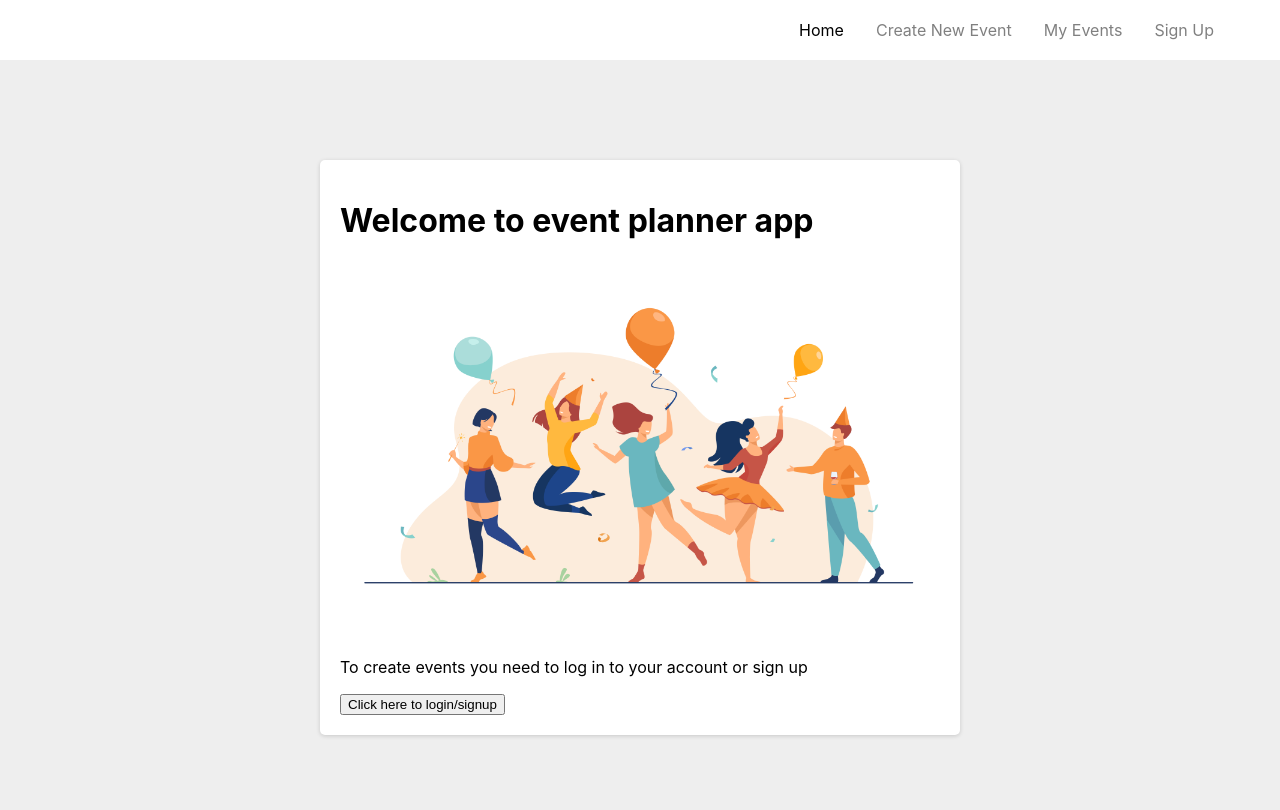
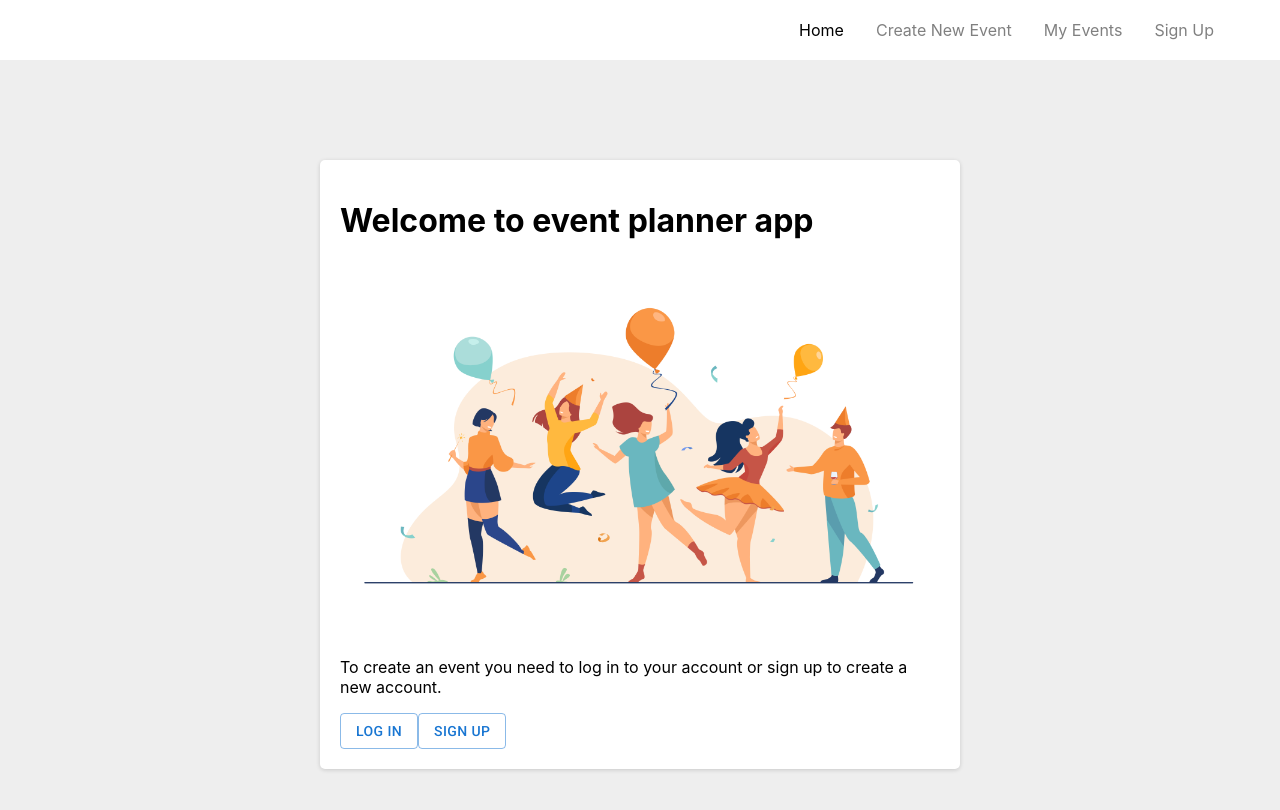
Before and after one commit to mistscale/final-project, a React (Create React App) app in the folder frontend/: page / in a window 1280 px wide. Shown: the top 810 px of the page. Built offline with nearby package versions, Linux system fonts and the light colour scheme.

Commit message:
add mui buttons

```diff
--- a/frontend/src/pages/Welcome.js
+++ b/frontend/src/pages/Welcome.js
@@ -3,9 +3,14 @@ import { useNavigate } from 'react-router-dom';
 
 import illustration from '../images/illustration.jpg';
 
+import Button from '@mui/material/Button';
+
 const Welcome = () => {
 	const navigate = useNavigate();
-	const handleOnClick = () => {
+	const handleOnClickLogIn = () => {
+		navigate('/login');
+	};
+	const handleOnClickSignUp = () => {
 		navigate('/signup');
 	};
 	return (
@@ -15,10 +20,17 @@ const Welcome = () => {
 				src={illustration}
 				className='illustration'
 				alt='illustration of a party'
-
 			/>
-			<p>To create events you need to log in to your account or sign up</p>
-			<button onClick={handleOnClick}>Click here to login/signup</button>
+			<p>
+				To create an event you need to log in to your account or sign up to
+				create a new account.
+			</p>
+			<Button onClick={handleOnClickLogIn} variant='outlined'>
+				Log In
+			</Button>
+			<Button onClick={handleOnClickSignUp} variant='outlined'>
+				Sign Up
+			</Button>
 		</div>
 	);
 };
```
